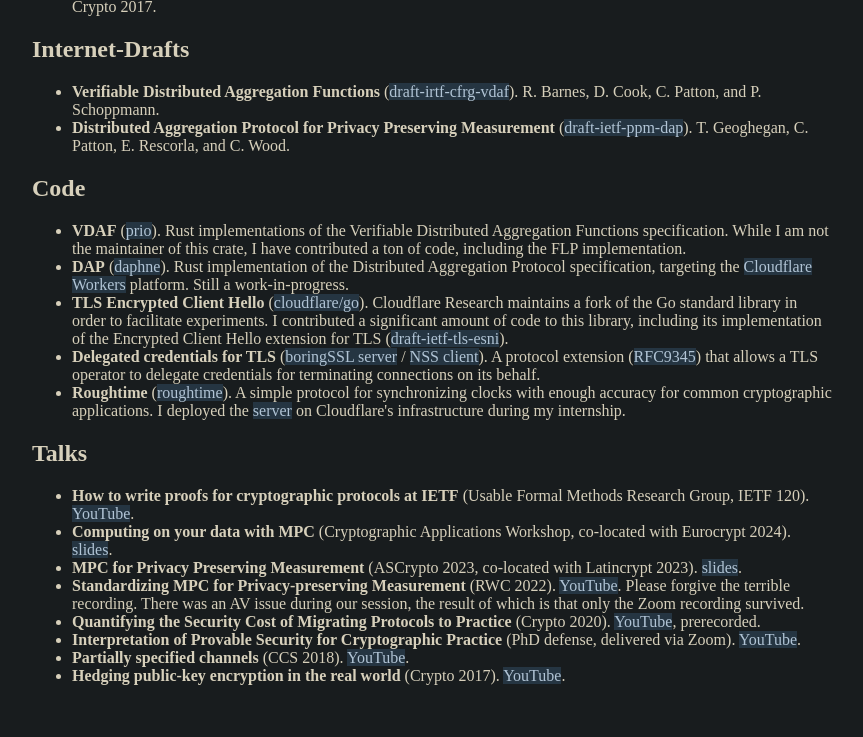
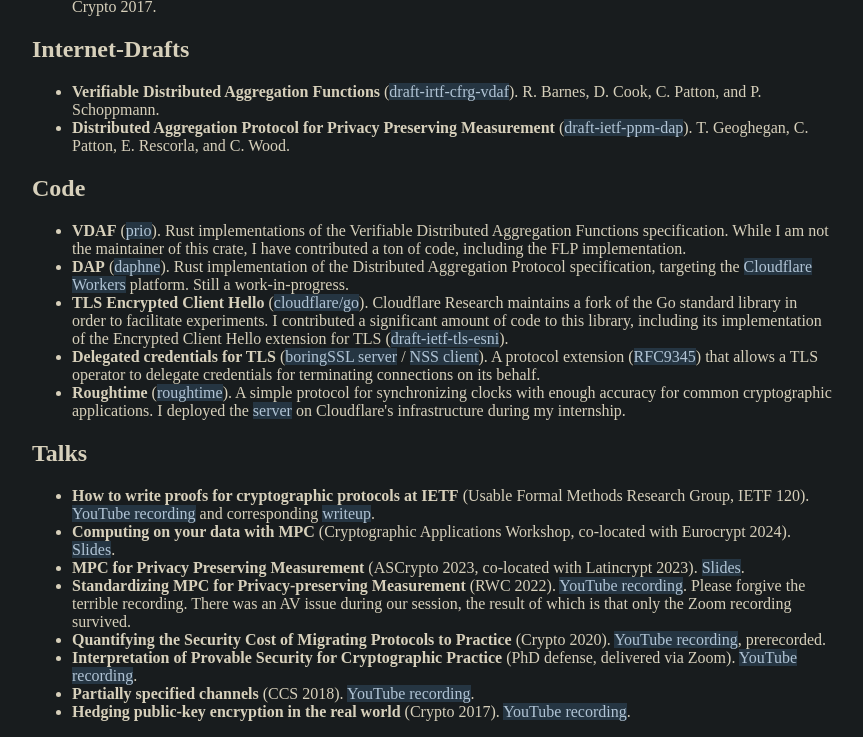
Before and after one commit to cjpatton/net, a plain HTML site: page public/index.html in a window 1280 px wide. Shown: the part 905-1642 px from the top of the page, without its empty margins (208-1071 px from the left). Before the commit the page ends 1606 px from the top, so only its background shows below. Drawn offline with Linux system fonts and the light colour scheme.

Commit message:
Update links for talks

```diff
--- a/public/index.html
+++ b/public/index.html
@@ -103,14 +103,14 @@
 
       <h2>Talks</h2>
       <ul>
-      <li><b>How to write proofs for cryptographic protocols at IETF</b> (Usable Formal Methods Research Group, IETF 120). <a href="https://youtu.be/xdJm9JgfLaw?si=sGU_fl6zV4IOQCgE&t=4797" target="_blank">YouTube</a>.</li>
-      <li><b>Computing on your data with MPC</b> (Cryptographic Applications Workshop, co-located with Eurocrypt 2024). <a href="https://caw.cryptanalysis.fun/assets/pdf/Computing_on_your_data_with_MPC_Chris_Patton.pdf" target="_blank">slides</a>.</li>
-      <li><b>MPC for Privacy Preserving Measurement</b> (ASCrypto 2023, co-located with Latincrypt 2023). <a href="https://www.espe.edu.ec/wp-content/uploads/2023/10/MPC-for-Privacy-Preserving-Measurement-Christopher-Patton-ASCrypto-23_compressed.pdf" target="_blank">slides</a>.</li>
-      <li><b>Standardizing MPC for Privacy-preserving Measurement</b> (RWC 2022). <a href="https://youtu.be/dOAMi_uFv_Y?si=4XdLSOPWNcm9PF4h&t=1677" target="_blank">YouTube</a>. Please forgive the terrible recording. There was an AV issue during our session, the result of which is that only the Zoom recording survived.</li>
-      <li><b>Quantifying the Security Cost of Migrating Protocols to Practice</b> (Crypto 2020). <a href="https://www.youtube.com/watch?v=AGXE-AFt4is" target="_blank">YouTube</a>, prerecorded.</li>
-      <li><b>Interpretation of Provable Security for Cryptographic Practice</b> (PhD defense, delivered via Zoom). <a href="https://youtu.be/rHf7ssQf77U" target="_blank">YouTube</a>.</li>
-      <li><b>Partially specified channels</b> (CCS 2018). <a href="https://youtu.be/LBrXgjm73-c" target="_blank">YouTube</a>.</li>
-      <li><b>Hedging public-key encryption in the real world</b> (Crypto 2017). <a href="https://youtu.be/FhIvgnomUy4" target="_blank">YouTube</a>.</li>
+      <li><b>How to write proofs for cryptographic protocols at IETF</b> (Usable Formal Methods Research Group, IETF 120). <a href="https://youtu.be/xdJm9JgfLaw?si=sGU_fl6zV4IOQCgE&t=4797" target="_blank">YouTube recording</a> and corresponding <a href="https://cjpatton.net/ietf120-ufmrg-better-proofs.pdf" target="_blank">writeup</a>.</li>
+      <li><b>Computing on your data with MPC</b> (Cryptographic Applications Workshop, co-located with Eurocrypt 2024). <a href="https://caw.cryptanalysis.fun/assets/pdf/Computing_on_your_data_with_MPC_Chris_Patton.pdf" target="_blank">Slides</a>.</li>
+      <li><b>MPC for Privacy Preserving Measurement</b> (ASCrypto 2023, co-located with Latincrypt 2023). <a href="https://www.espe.edu.ec/wp-content/uploads/2023/10/MPC-for-Privacy-Preserving-Measurement-Christopher-Patton-ASCrypto-23_compressed.pdf" target="_blank">Slides</a>.</li>
+      <li><b>Standardizing MPC for Privacy-preserving Measurement</b> (RWC 2022). <a href="https://youtu.be/dOAMi_uFv_Y?si=4XdLSOPWNcm9PF4h&t=1677" target="_blank">YouTube recording</a>. Please forgive the terrible recording. There was an AV issue during our session, the result of which is that only the Zoom recording survived.</li>
+      <li><b>Quantifying the Security Cost of Migrating Protocols to Practice</b> (Crypto 2020). <a href="https://www.youtube.com/watch?v=AGXE-AFt4is" target="_blank">YouTube recording</a>, prerecorded.</li>
+      <li><b>Interpretation of Provable Security for Cryptographic Practice</b> (PhD defense, delivered via Zoom). <a href="https://youtu.be/rHf7ssQf77U" target="_blank">YouTube recording</a>.</li>
+      <li><b>Partially specified channels</b> (CCS 2018). <a href="https://youtu.be/LBrXgjm73-c" target="_blank">YouTube recording</a>.</li>
+      <li><b>Hedging public-key encryption in the real world</b> (Crypto 2017). <a href="https://youtu.be/FhIvgnomUy4" target="_blank">YouTube recording</a>.</li>
     </ul>
     </div>
   </body>
```
Also changed, not shown: resume.json (+6 -6 lines), 1 other file.
